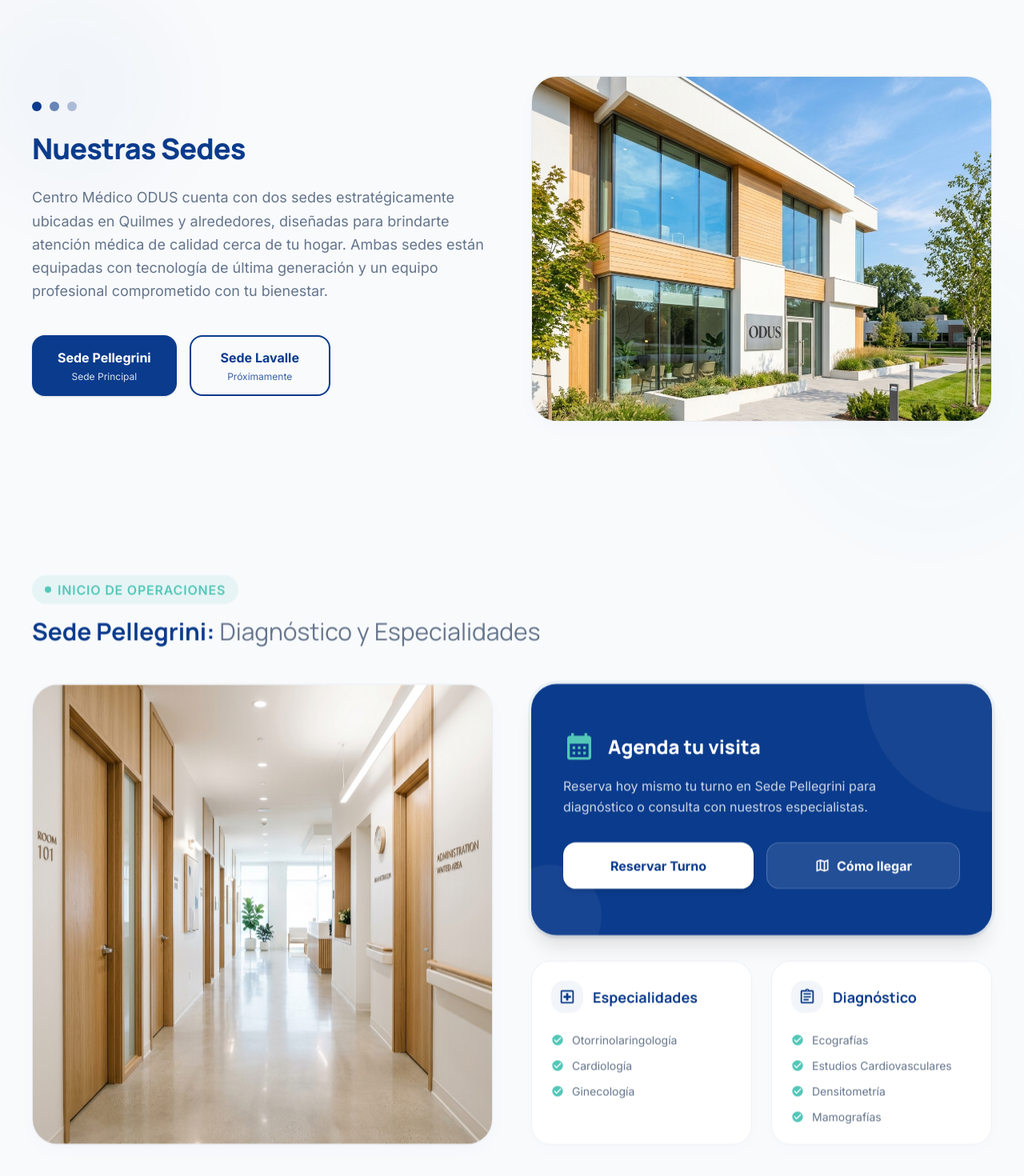
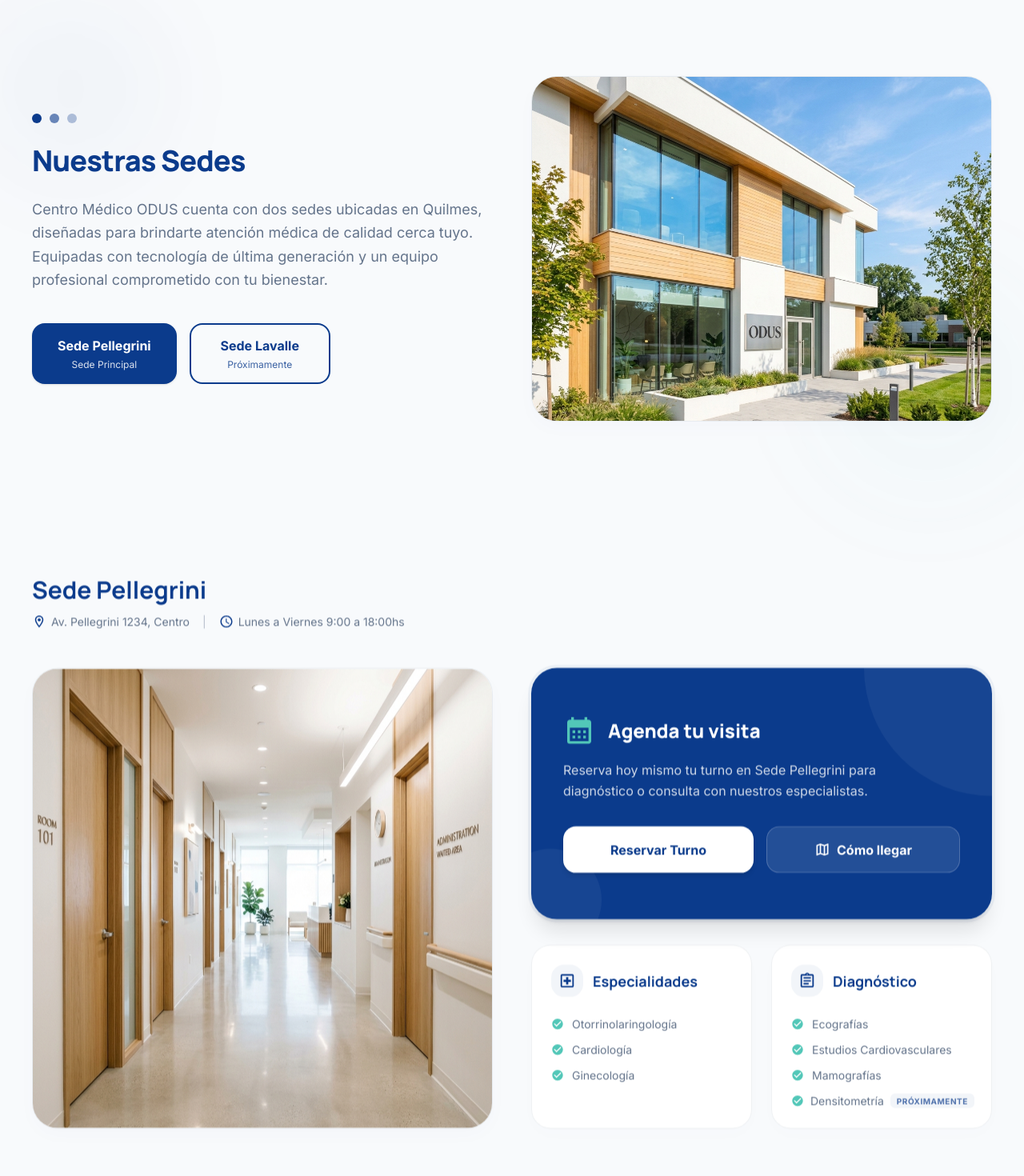
Before and after one commit to AgusAmor/ODUS, a Next.js app in the folder apps/landing/: page /centers in a window 1280 px wide. Shown: the part 94-1564 px from the top of the page at 80% size. Built offline with nearby package versions, Linux system fonts and the light colour scheme.

Commit message:
feat: agregar horario oficial y densitometria de Sede Pellegrini

```diff
--- a/apps/landing/app/centers/components/CentersHero.jsx
+++ b/apps/landing/app/centers/components/CentersHero.jsx
@@ -21,7 +21,10 @@ export default function CentersHero({ heroRef, heroRevealed }) {
           Nuestras Sedes
         </h1>
         <p className="font-body-md text-base md:text-lg text-neutral max-w-xl leading-relaxed">
-          Centro Médico ODUS cuenta con dos sedes estratégicamente ubicadas en Quilmes y alrededores, diseñadas para brindarte atención médica de calidad cerca de tu hogar. Ambas sedes están equipadas con tecnología de última generación y un equipo profesional comprometido con tu bienestar.
+          Centro Médico ODUS cuenta con dos sedes ubicadas en Quilmes, diseñadas
+          para brindarte atención médica de calidad cerca tuyo. Equipadas con
+          tecnología de última generación y un equipo profesional comprometido
+          con tu bienestar.
         </p>
         <div className="flex flex-wrap gap-4 mt-4 w-full sm:w-auto">
           <a
@@ -29,14 +32,18 @@ export default function CentersHero({ heroRef, heroRevealed }) {
             href="#sede-pellegrini"
           >
             <span className="font-bold">Sede Pellegrini</span>
-            <span className="text-xs font-normal opacity-85 mt-1">Sede Principal</span>
+            <span className="text-xs font-normal opacity-85 mt-1">
+              Sede Principal
+            </span>
           </a>
           <a
             className="bg-transparent border-2 border-primary text-primary font-label-md text-label-md px-8 py-3.5 rounded-2xl hover:bg-primary/5 transition-colors duration-200 flex flex-col items-center justify-center text-center font-bold cursor-pointer min-w-44"
             href="#sede-lavalle"
           >
             <span>Sede Lavalle</span>
-            <span className="text-xs font-normal opacity-80 mt-1">Próximamente</span>
+            <span className="text-xs font-normal opacity-80 mt-1">
+              Próximamente
+            </span>
           </a>
         </div>
       </div>
--- a/apps/landing/app/centers/components/CentersPellegrini.jsx
+++ b/apps/landing/app/centers/components/CentersPellegrini.jsx
@@ -6,9 +6,14 @@ import {
   MdOutlineLocalHospital,
   MdOutlineAssignment,
   MdCheckCircle,
+  MdOutlineLocationOn,
+  MdOutlineAccessTime,
 } from "react-icons/md";
 
-export default function CentersPellegrini({ pellegriniRef, pellegriniRevealed }) {
+export default function CentersPellegrini({
+  pellegriniRef,
+  pellegriniRevealed,
+}) {
   return (
     <section
       ref={pellegriniRef}
@@ -16,16 +21,21 @@ export default function CentersPellegrini({ pellegriniRef, pellegriniRevealed })
       className={`flex flex-col gap-12 pt-16 reveal-fade-up ${pellegriniRevealed ? "revealed" : ""}`}
     >
       {/* Header Info */}
-      <div className="flex flex-col gap-4 items-start text-left">
-        <div className="inline-flex items-center gap-2 bg-secondary/10 text-secondary px-4 py-1.5 rounded-full">
-          <span className="w-2 h-2 rounded-full bg-secondary"></span>
-          <span className="font-label-sm text-label-sm uppercase tracking-wider font-semibold">
-            Inicio de Operaciones
-          </span>
+      <div className="flex flex-col gap-2 items-start text-left">
+        <h2 className="font-headline-lg text-2xl md:text-3xl text-primary font-bold">
+          Sede Pellegrini
+        </h2>
+        <div className="flex flex-wrap gap-x-4 gap-y-2 text-sm text-neutral font-body-md mt-1 items-center">
+          <p className="flex items-center gap-1.5">
+            <MdOutlineLocationOn size={18} className="text-primary shrink-0" />
+            <span>Av. Pellegrini 1234, Centro</span>
+          </p>
+          <span className="hidden md:inline text-neutral/45">|</span>
+          <p className="flex items-center gap-1.5">
+            <MdOutlineAccessTime size={18} className="text-primary shrink-0" />
+            <span>Lunes a Viernes 9:00 a 18:00hs</span>
+          </p>
         </div>
-        <h2 className="font-headline-lg text-2xl md:text-3xl text-primary font-bold">
-          Sede Pellegrini: <span className="font-normal text-neutral">Diagnóstico y Especialidades</span>
-        </h2>
       </div>
 
       {/* Grid Content */}
@@ -41,7 +51,6 @@ export default function CentersPellegrini({ pellegriniRef, pellegriniRevealed })
 
         {/* Right Side: Specialties & Booking details */}
         <div className="flex flex-col gap-8 justify-between">
-
           {/* Booking Card */}
           <div className="bg-primary text-white rounded-4xl p-8 lg:p-10 flex flex-col justify-center items-start gap-6 shadow-xl relative overflow-hidden ring-4 ring-primary/5 grow group text-left">
             {/* Background design accents */}
@@ -50,13 +59,17 @@ export default function CentersPellegrini({ pellegriniRef, pellegriniRevealed })
 
             <div className="z-10 w-full">
               <div className="flex items-center gap-4 mb-4">
-                <MdCalendarMonth size={40} className="text-secondary shrink-0" />
+                <MdCalendarMonth
+                  size={40}
+                  className="text-secondary shrink-0"
+                />
                 <h4 className="font-headline-md text-xl lg:text-2xl leading-tight font-extrabold">
                   Agenda tu visita
                 </h4>
               </div>
               <p className="font-body-md text-white/80 mb-8 max-w-md leading-relaxed">
-                Reserva hoy mismo tu turno en Sede Pellegrini para diagnóstico o consulta con nuestros especialistas.
+                Reserva hoy mismo tu turno en Sede Pellegrini para diagnóstico o
+                consulta con nuestros especialistas.
               </p>
               <div className="flex flex-col sm:flex-row gap-4 w-full">
                 <button className="bg-white text-primary py-4 px-8 rounded-2xl font-label-md text-label-md font-bold hover:bg-tertiary hover:scale-95 transition-all shadow-md active:scale-95 grow cursor-pointer text-center">
@@ -77,7 +90,6 @@ export default function CentersPellegrini({ pellegriniRef, pellegriniRevealed })
 
           {/* Specialties and Diagnostics details */}
           <div className="grid grid-cols-1 sm:grid-cols-2 gap-6">
-
             {/* Especialidades Card */}
             <div className="bg-white rounded-3xl p-6 border border-neutral/10 shadow-[0_8px_24px_rgba(11,59,140,0.01)] flex flex-col gap-4 text-left hover:scale-[1.01] transition-transform duration-300">
               <div className="flex items-center gap-3 mb-2">
@@ -90,15 +102,24 @@ export default function CentersPellegrini({ pellegriniRef, pellegriniRevealed })
               </div>
               <ul className="flex flex-col gap-3 font-body-md text-sm text-neutral">
                 <li className="flex items-center gap-2.5">
-                  <MdCheckCircle size={16} className="text-secondary shrink-0" />
+                  <MdCheckCircle
+                    size={16}
+                    className="text-secondary shrink-0"
+                  />
                   Otorrinolaringología
                 </li>
                 <li className="flex items-center gap-2.5">
-                  <MdCheckCircle size={16} className="text-secondary shrink-0" />
+                  <MdCheckCircle
+                    size={16}
+                    className="text-secondary shrink-0"
+                  />
                   Cardiología
                 </li>
                 <li className="flex items-center gap-2.5">
-                  <MdCheckCircle size={16} className="text-secondary shrink-0" />
+                  <MdCheckCircle
+                    size={16}
+                    className="text-secondary shrink-0"
+                  />
                   Ginecología
                 </li>
               </ul>
@@ -116,26 +137,39 @@ export default function CentersPellegrini({ pellegriniRef, pellegriniRevealed })
               </div>
               <ul className="flex flex-col gap-3 font-body-md text-sm text-neutral">
                 <li className="flex items-center gap-2.5">
-                  <MdCheckCircle size={16} className="text-secondary shrink-0" />
+                  <MdCheckCircle
+                    size={16}
+                    className="text-secondary shrink-0"
+                  />
                   Ecografías
                 </li>
                 <li className="flex items-center gap-2.5">
-                  <MdCheckCircle size={16} className="text-secondary shrink-0" />
+                  <MdCheckCircle
+                    size={16}
+                    className="text-secondary shrink-0"
+                  />
                   Estudios Cardiovasculares
                 </li>
                 <li className="flex items-center gap-2.5">
-                  <MdCheckCircle size={16} className="text-secondary shrink-0" />
-                  Densitometría
+                  <MdCheckCircle
+                    size={16}
+                    className="text-secondary shrink-0"
+                  />
+                  Mamografías
                 </li>
-                <li className="flex items-center gap-2.5">
-                  <MdCheckCircle size={16} className="text-secondary shrink-0" />
-                  Mamografías
+                <li className="flex items-center gap-2 flex-wrap sm:flex-nowrap">
+                  <MdCheckCircle
+                    size={16}
+                    className="text-secondary shrink-0"
+                  />
+                  <span className="shrink-0">Densitometría</span>
+                  <span className="text-[10px] font-bold bg-primary/5 text-primary/70 px-2 py-0.5 rounded-md uppercase tracking-wider shrink-0 inline-block">
+                    Próximamente
+                  </span>
                 </li>
               </ul>
             </div>
-
           </div>
-
         </div>
       </div>
     </section>
```
Also changed, not shown: 1 other file (tests, documents, lock files or other folders).
